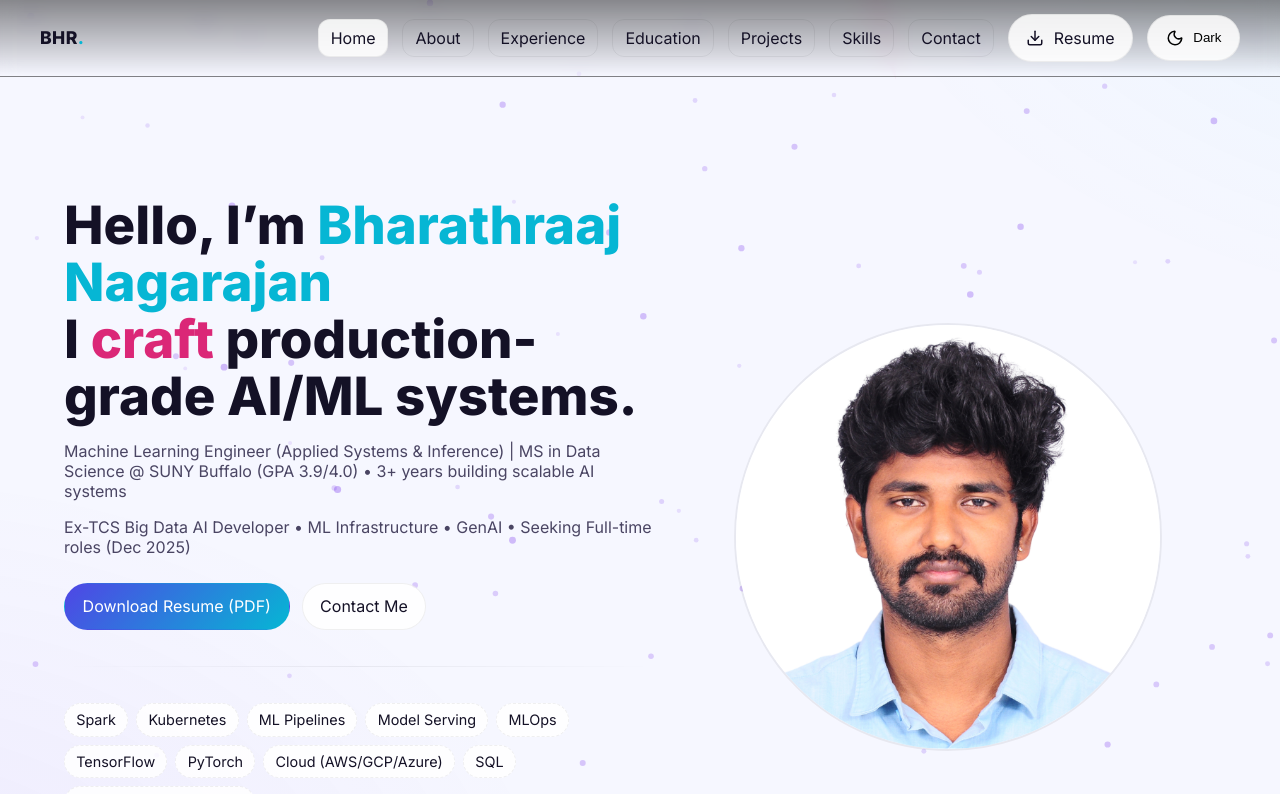
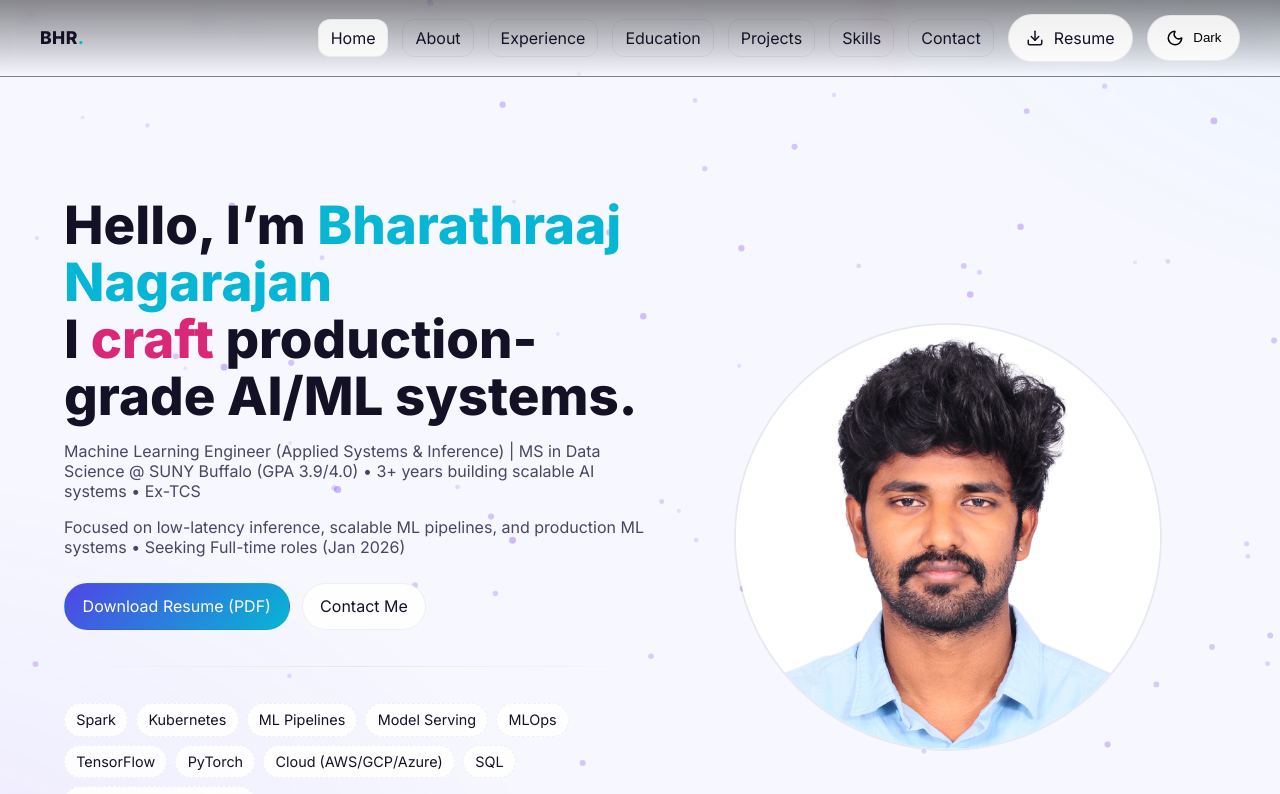
Before and after one commit to BharathraajNagarajan/Bharath-portfolio, a React (Vite) app: page / in a window 1280 px wide. Shown: the top 794 px of the page. Built offline with nearby package versions, Linux system fonts and the light colour scheme.

Commit message:
Update job description and availability details

```diff
--- a/src/pages/Home.jsx
+++ b/src/pages/Home.jsx
@@ -50,7 +50,7 @@ export default function Home(){
             transition={{ delay: 0.15 }}
           >
             Machine Learning Engineer (Applied Systems & Inference) | MS in Data Science @ SUNY Buffalo (GPA 3.9/4.0) •
-            3+ years building scalable AI systems
+            3+ years building scalable AI systems • Ex-TCS
           </motion.p>
 
           <motion.p
@@ -60,8 +60,8 @@ export default function Home(){
             animate={{ opacity: 1 }}
             transition={{ delay: 0.25 }}
           >
-            Ex-TCS Big Data AI Developer • ML Infrastructure • GenAI • Seeking
-            Full-time roles (Dec 2025)
+            Focused on low-latency inference, scalable ML pipelines, and production ML systems • Seeking
+            Full-time roles (Jan 2026)
           </motion.p>
 
           {/* CTA buttons */}
```
